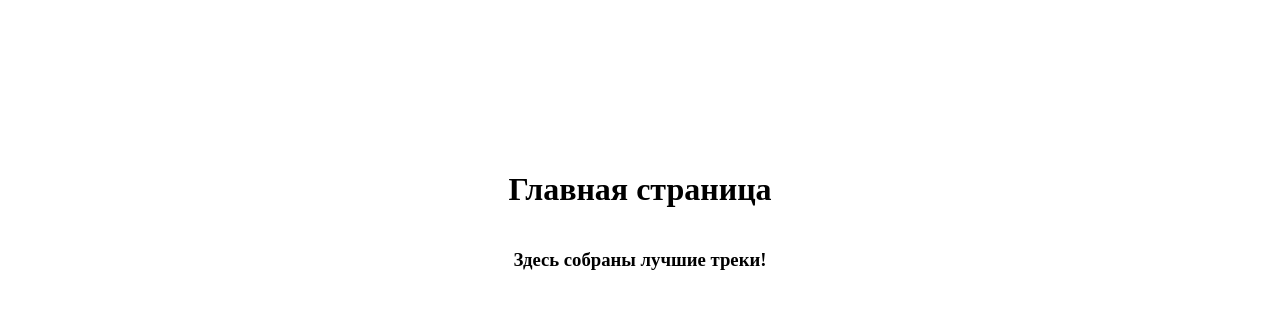
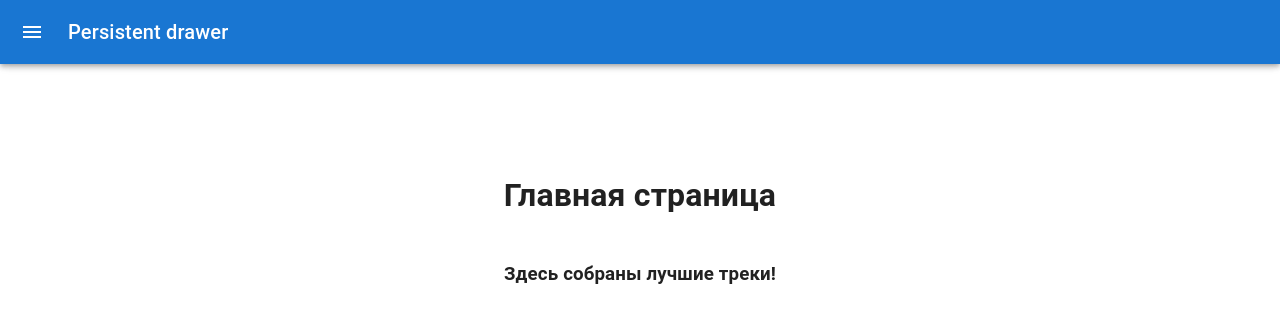
Before and after one commit to Dmitry-Kang/music_platform, a Next.js app in the folder client/: page / in a window 1280 px wide. Shown: the top 322 px of the page. Built offline with nearby package versions, Linux system fonts and the light colour scheme.

Commit message:
add navbar

```diff
--- a/client/components/Navbar.tsx
+++ b/client/components/Navbar.tsx
@@ -70,7 +70,7 @@ const DrawerHeader = styled('div')(({ theme }) => ({
   justifyContent: 'flex-end',
 }));
 
-export default function PersistentDrawerLeft() {
+export default function Navbar() {
   const theme = useTheme();
   const [open, setOpen] = React.useState(false);
 
--- a/client/pages/index.tsx
+++ b/client/pages/index.tsx
@@ -1,10 +1,12 @@
 
 import { Button } from "@mui/material";
 import React from "react";
+import Navbar from "../components/Navbar";
 
 const Index = () => {
     return (
         <>
+            <Navbar/>
             <div className="center">
                 <h1>Главная страница</h1>
                 <h3>Здесь собраны лучшие треки!</h3>
```
